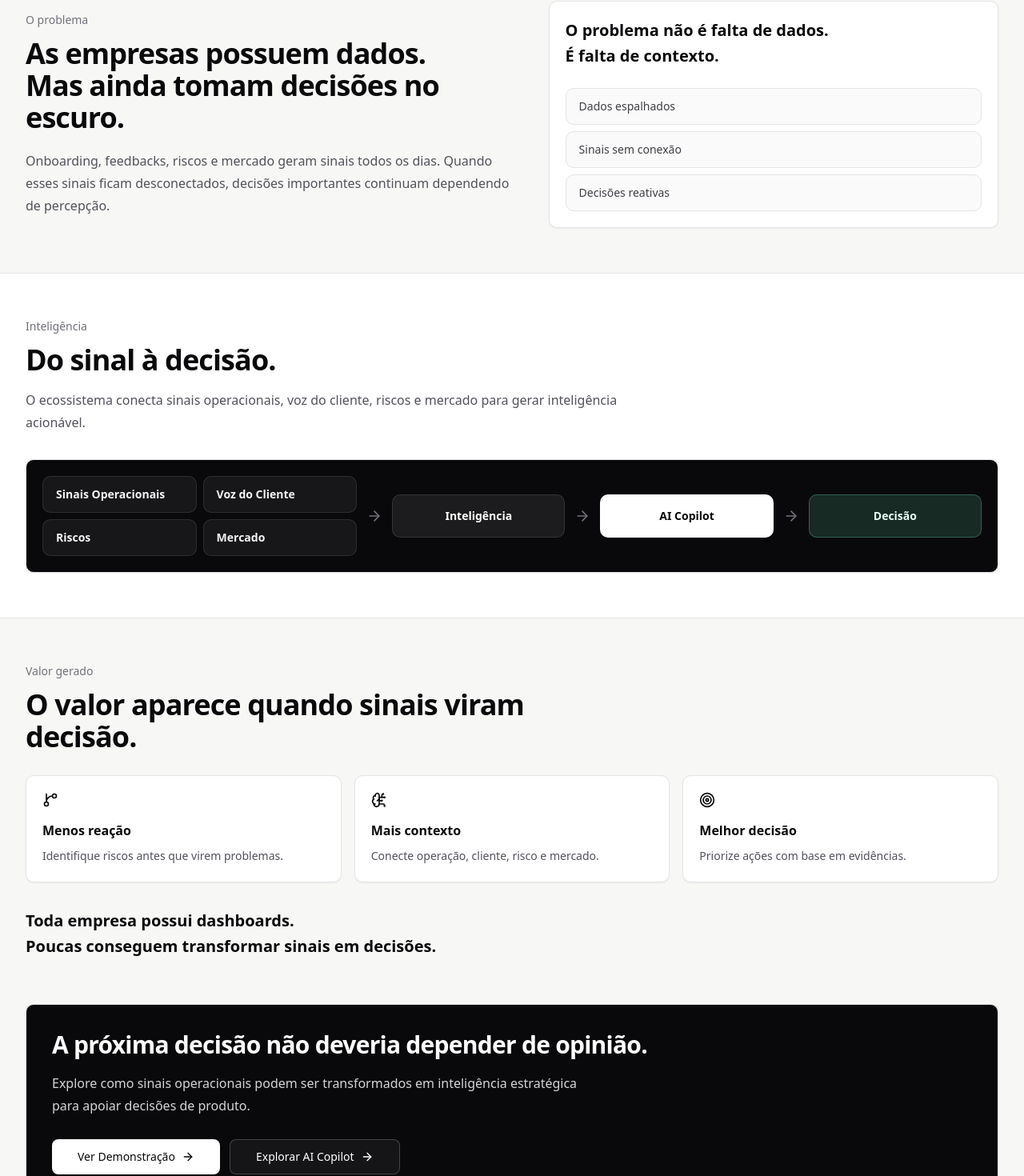
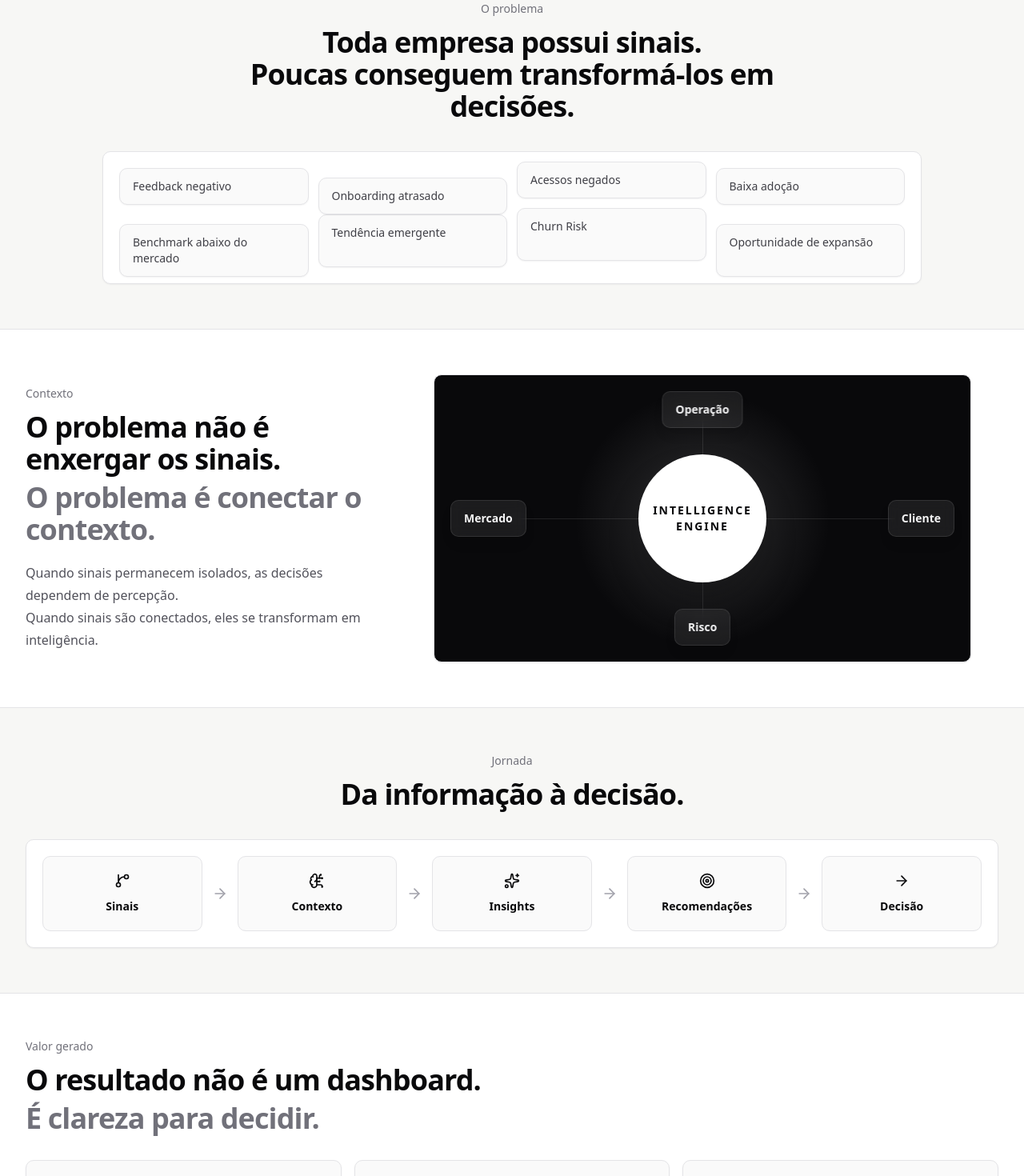
Before and after one commit to KarlaVieira-Dev/kv-partners-mvp, a Next.js app: page / in a window 1280 px wide. Shown: the part 740-2210 px from the top of the page at 80% size. Built offline with nearby package versions, Linux system fonts and the light colour scheme.

Commit message:
Refactor landing page transformation journey

```diff
--- a/components/landing/landing-page.tsx
+++ b/components/landing/landing-page.tsx
@@ -12,16 +12,24 @@ import { buttonVariants } from "@/components/ui/button";
 import { cn } from "@/lib/utils";
 
 const problemSignals = [
-  "Dados espalhados",
-  "Sinais sem conexão",
-  "Decisões reativas",
+  "Feedback negativo",
+  "Onboarding atrasado",
+  "Acessos negados",
+  "Baixa adoção",
+  "Benchmark abaixo do mercado",
+  "Tendência emergente",
+  "Churn Risk",
+  "Oportunidade de expansão",
 ];
 
-const signalSources = [
-  "Sinais Operacionais",
-  "Voz do Cliente",
-  "Riscos",
-  "Mercado",
+const intelligenceContexts = ["Operação", "Cliente", "Risco", "Mercado"];
+
+const decisionSteps = [
+  { icon: GitBranch, title: "Sinais" },
+  { icon: BrainCircuit, title: "Contexto" },
+  { icon: Sparkles, title: "Insights" },
+  { icon: Target, title: "Recomendações" },
+  { icon: ArrowRight, title: "Decisão" },
 ];
 
 const valueCards = [
@@ -129,33 +137,27 @@ export function LandingPage() {
       </section>
 
       <section
-        className="mx-auto grid max-w-7xl gap-8 px-4 py-14 sm:px-6 lg:grid-cols-[1.05fr_0.95fr] lg:items-center lg:px-8"
+        className="mx-auto max-w-7xl px-4 py-14 sm:px-6 lg:px-8"
         id="problema"
       >
-        <div>
+        <div className="mx-auto max-w-3xl text-center">
           <p className="text-sm font-medium text-zinc-500">O problema</p>
-          <h2 className="mt-3 max-w-3xl text-3xl font-semibold tracking-tight text-zinc-950 sm:text-4xl">
-            As empresas possuem dados.
+          <h2 className="mt-3 text-3xl font-semibold tracking-tight text-zinc-950 sm:text-4xl">
+            Toda empresa possui sinais.
             <br />
-            Mas ainda tomam decisões no escuro.
+            Poucas conseguem transformá-los em decisões.
           </h2>
-          <p className="mt-5 max-w-2xl text-base leading-7 text-zinc-600">
-            Onboarding, feedbacks, riscos e mercado geram sinais todos os dias.
-            Quando esses sinais ficam desconectados, decisões importantes
-            continuam dependendo de percepção.
-          </p>
         </div>
 
-        <div className="rounded-lg border border-zinc-200 bg-white p-5 shadow-sm">
-          <p className="text-xl font-semibold leading-8 text-zinc-950">
-            O problema não é falta de dados.
-            <br />
-            É falta de contexto.
-          </p>
-          <div className="mt-6 grid gap-2 sm:grid-cols-3 lg:grid-cols-1">
-            {problemSignals.map((signal) => (
+        <div className="mx-auto mt-9 max-w-5xl rounded-lg border border-zinc-200 bg-white p-5 shadow-sm">
+          <div className="grid gap-3 sm:grid-cols-2 lg:grid-cols-4">
+            {problemSignals.map((signal, index) => (
               <div
-                className="rounded-lg border border-zinc-200 bg-zinc-50 px-4 py-3 text-sm font-medium text-zinc-700"
+                className={cn(
+                  "rounded-lg border border-zinc-200 bg-zinc-50 px-4 py-3 text-sm font-medium text-zinc-700 shadow-sm transition hover:-translate-y-0.5 hover:border-zinc-300 hover:bg-white",
+                  index % 3 === 1 && "sm:translate-y-3",
+                  index % 4 === 2 && "lg:-translate-y-2",
+                )}
                 key={signal}
               >
                 {signal}
@@ -167,90 +169,134 @@ export function LandingPage() {
 
       <section
         className="border-y border-zinc-200 bg-white px-4 py-14 sm:px-6 lg:px-8"
-        id="decisao"
+        id="contexto"
       >
-        <div className="mx-auto max-w-7xl">
-          <div className="max-w-3xl">
-            <p className="text-sm font-medium text-zinc-500">Inteligência</p>
+        <div className="mx-auto grid max-w-7xl gap-8 lg:grid-cols-[0.75fr_1.25fr] lg:items-center">
+          <div>
+            <p className="text-sm font-medium text-zinc-500">Contexto</p>
             <h2 className="mt-3 text-3xl font-semibold tracking-tight text-zinc-950 sm:text-4xl">
-              Do sinal à decisão.
+              O problema não é enxergar os sinais.
+              <span className="mt-2 block text-zinc-500">
+                O problema é conectar o contexto.
+              </span>
             </h2>
-            <p className="mt-4 text-base leading-7 text-zinc-600">
-              O ecossistema conecta sinais operacionais, voz do cliente, riscos
-              e mercado para gerar inteligência acionável.
+            <p className="mt-5 text-base leading-7 text-zinc-600">
+              Quando sinais permanecem isolados, as decisões dependem de
+              percepção.
+              <br />
+              Quando sinais são conectados, eles se transformam em
+              inteligência.
             </p>
           </div>
 
-          <div className="mt-8 rounded-lg border border-zinc-200 bg-zinc-950 p-4 text-white shadow-sm sm:p-5">
-            <div className="grid gap-3 lg:grid-cols-[1fr_auto_0.55fr_auto_0.55fr_auto_0.55fr] lg:items-center">
-              <div className="grid gap-2 sm:grid-cols-2">
-                {signalSources.map((source) => (
+          <div className="relative mx-auto grid min-h-[360px] w-full max-w-2xl place-items-center overflow-hidden rounded-lg border border-zinc-200 bg-zinc-950 p-6 text-white shadow-sm">
+            <div className="absolute inset-0 bg-[radial-gradient(circle_at_center,rgba(255,255,255,0.16),transparent_42%)]" />
+            <div className="absolute h-px w-[72%] bg-white/10" />
+            <div className="absolute h-[72%] w-px bg-white/10" />
+            <div className="relative z-10 grid size-40 place-items-center rounded-full border border-white/15 bg-white text-center text-sm font-semibold uppercase tracking-[0.14em] text-zinc-950 shadow-2xl">
+              INTELLIGENCE
+              <br />
+              ENGINE
+            </div>
+            <div className="absolute inset-5">
+              {intelligenceContexts.map((context, index) => (
                 <div
-                    className="rounded-lg border border-white/10 bg-white/[0.06] px-4 py-3 text-sm font-semibold text-zinc-100"
-                    key={source}
+                  className={cn(
+                    "absolute rounded-lg border border-white/10 bg-white/[0.08] px-4 py-3 text-sm font-semibold text-zinc-100 shadow-lg backdrop-blur",
+                    index === 0 && "left-1/2 top-0 -translate-x-1/2",
+                    index === 1 && "right-0 top-1/2 -translate-y-1/2",
+                    index === 2 && "bottom-0 left-1/2 -translate-x-1/2",
+                    index === 3 && "left-0 top-1/2 -translate-y-1/2",
+                  )}
+                  key={context}
                 >
-                    {source}
+                  {context}
                 </div>
               ))}
-              </div>
-              <FlowArrow />
-              <FlowNode label="Inteligência" tone="light" />
-              <FlowArrow />
-              <FlowNode label="AI Copilot" tone="accent" />
-              <FlowArrow />
-              <FlowNode label="Decisão" tone="final" />
             </div>
           </div>
         </div>
       </section>
 
+      <section className="mx-auto max-w-7xl px-4 py-14 sm:px-6 lg:px-8" id="decisao">
+        <div className="mx-auto max-w-3xl text-center">
+          <p className="text-sm font-medium text-zinc-500">Jornada</p>
+          <h2 className="mt-3 text-3xl font-semibold tracking-tight text-zinc-950 sm:text-4xl">
+            Da informação à decisão.
+          </h2>
+        </div>
+
+        <div className="mt-9 rounded-lg border border-zinc-200 bg-white p-4 shadow-sm sm:p-5">
+          <div className="grid gap-3 md:grid-cols-[1fr_auto_1fr_auto_1fr_auto_1fr_auto_1fr] md:items-center">
+            {decisionSteps.map((step, index) => {
+              const Icon = step.icon;
+
+              return (
+                <div className="contents" key={step.title}>
+                  <div className="group rounded-lg border border-zinc-200 bg-zinc-50 p-5 text-center transition hover:-translate-y-1 hover:border-zinc-300 hover:bg-white hover:shadow-sm">
+                    <Icon className="mx-auto size-5 text-zinc-950" />
+                    <p className="mt-3 text-sm font-semibold text-zinc-950">
+                      {step.title}
+                    </p>
+                  </div>
+                  {index < decisionSteps.length - 1 ? (
+                    <div className="flex justify-center text-zinc-400">
+                      <ArrowRight className="hidden size-5 md:block" />
+                      <div className="h-5 w-px bg-zinc-200 md:hidden" />
+                    </div>
+                  ) : null}
+                </div>
+              );
+            })}
+          </div>
+        </div>
+      </section>
+
       <section
-        className="mx-auto max-w-7xl px-4 py-14 sm:px-6 lg:px-8"
+        className="border-y border-zinc-200 bg-white px-4 py-14 sm:px-6 lg:px-8"
         id="valor"
       >
+        <div className="mx-auto max-w-7xl">
           <div className="max-w-3xl">
           <p className="text-sm font-medium text-zinc-500">Valor gerado</p>
           <h2 className="mt-3 text-3xl font-semibold tracking-tight text-zinc-950 sm:text-4xl">
-            O valor aparece quando sinais viram decisão.
+            O resultado não é um dashboard.
+            <span className="mt-2 block text-zinc-500">
+              É clareza para decidir.
+            </span>
           </h2>
           </div>
 
-        <div className="mt-7 grid gap-4 lg:grid-cols-3">
+        <div className="mt-8 grid gap-4 lg:grid-cols-3">
           {valueCards.map((item) => {
             const Icon = item.icon;
 
             return (
               <article
-                className="rounded-lg border border-zinc-200 bg-white p-5 shadow-sm"
+                className="rounded-lg border border-zinc-200 bg-zinc-50 p-6 shadow-sm transition hover:-translate-y-1 hover:bg-white hover:shadow-md"
                 key={item.title}
               >
                 <Icon className="size-5 text-zinc-950" />
-                <h3 className="mt-4 text-base font-semibold text-zinc-950">
+                <h3 className="mt-6 text-xl font-semibold text-zinc-950">
                   {item.title}
                 </h3>
-                <p className="mt-2 text-sm leading-6 text-zinc-600">
+                <p className="mt-3 text-sm leading-6 text-zinc-600">
                   {item.text}
                 </p>
               </article>
             );
           })}
           </div>
-
-        <p className="mt-8 max-w-2xl text-xl font-semibold leading-8 text-zinc-950">
-          Toda empresa possui dashboards.
-          <br />
-          Poucas conseguem transformar sinais em decisões.
-        </p>
+        </div>
       </section>
 
-      <section className="mx-auto max-w-7xl px-4 pb-14 sm:px-6 lg:px-8">
-        <div className="rounded-lg border border-zinc-200 bg-zinc-950 p-7 text-white shadow-sm sm:p-8">
-          <h2 className="text-2xl font-semibold tracking-tight sm:text-3xl">
+      <section className="mx-auto max-w-7xl px-4 py-14 sm:px-6 lg:px-8">
+        <div className="rounded-lg border border-zinc-800 bg-zinc-950 p-8 text-white shadow-sm sm:p-10">
+          <h2 className="max-w-3xl text-3xl font-semibold tracking-tight sm:text-4xl">
             A próxima decisão não deveria depender de opinião.
           </h2>
-          <p className="mt-4 max-w-2xl text-base leading-7 text-zinc-300">
-            Explore como sinais operacionais podem ser transformados em
-            inteligência estratégica para apoiar decisões de produto.
+          <p className="mt-4 max-w-2xl text-base leading-7 text-zinc-300 sm:text-lg">
+            Transforme sinais operacionais em inteligência estratégica.
           </p>
           <div className="mt-7 flex flex-col gap-3 sm:flex-row">
             <Link
@@ -268,49 +314,15 @@ export function LandingPage() {
                 buttonVariants({ size: "lg", variant: "outline" }),
                 "border-white/20 bg-white/5 text-white hover:bg-white/10 hover:text-white",
               )}
-              href="/ai-copilot"
+              href="/executive-center"
             >
-              Explorar AI Copilot
+              Explorar Plataforma
               <ArrowRight className="size-4" />
             </Link>
           </div>
         </div>
       </section>
     </main>
-  );
-}
-
-function FlowArrow() {
-  return (
-    <div className="flex justify-center text-zinc-500 lg:rotate-0">
-      <ArrowRight className="hidden size-5 lg:block" />
-      <div className="h-5 w-px bg-white/20 lg:hidden" />
-    </div>
-  );
-}
-
-function FlowNode({
-  label,
-  tone,
-}: {
-  label: string;
-  tone: "accent" | "final" | "light";
-}) {
-  const toneClasses = {
-    accent: "border-white/15 bg-white text-zinc-950",
-    final: "border-emerald-300/30 bg-emerald-300/15 text-emerald-50",
-    light: "border-white/10 bg-white/[0.08] text-white",
-  };
-
-  return (
-    <div
-      className={cn(
-        "rounded-lg border px-4 py-4 text-center text-sm font-semibold",
-        toneClasses[tone],
-      )}
-    >
-      {label}
-    </div>
   );
 }
 
```
Lines whose indentation alone changed are shown as unchanged.
